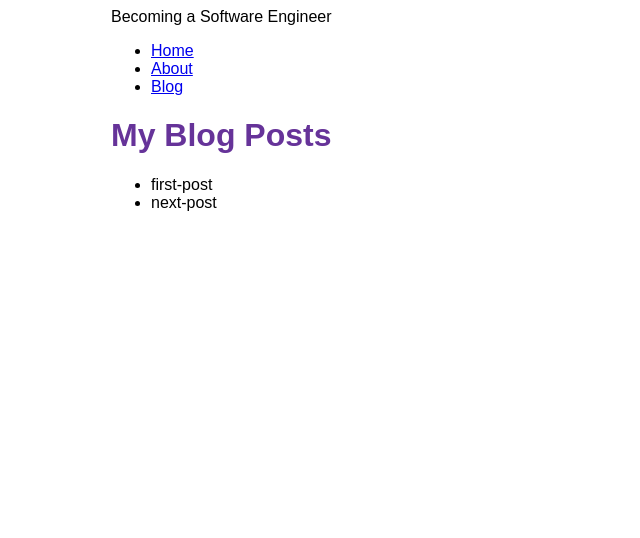
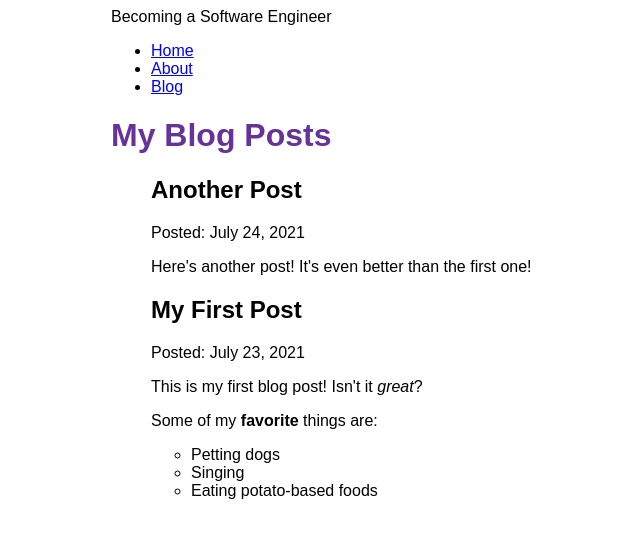
Before and after one commit to Rhianna20/bloop, a Gatsby site: page /blog in a window 1280 px wide. Shown: the whole page, without its empty margins (279-919 px from the left). Built offline with nearby package versions, Linux system fonts and the light colour scheme; Gatsby itself is replaced by a stand-in of ours.

Commit message:
Finished Gatsby Tutorial Part 5

```diff
--- a/blog/first-post.mdx
+++ b/blog/first-post.mdx
@@ -0,0 +1,12 @@
+---
+title: "My First Post"
+date: "2021-07-23"
+---
+
+This is my first blog post! Isn't it *great*?
+
+Some of my **favorite** things are:
+
+* Petting dogs
+* Singing
+* Eating potato-based foods
--- a/blog/next-post.mdx
+++ b/blog/next-post.mdx
@@ -0,0 +1,6 @@
+---
+title: "Another Post"
+date: "2021-07-24"
+---
+
+Here's another post! It's even better than the first one!
--- a/gatsby-config.js
+++ b/gatsby-config.js
@@ -14,5 +14,6 @@ module.exports = {
       path: `${__dirname}/blog`,
     }
   },
+  "gatsby-plugin-mdx",
   ],
 };
--- a/package.json
+++ b/package.json
@@ -15,10 +15,13 @@
     "clean": "gatsby clean"
   },
   "dependencies": {
+    "@mdx-js/mdx": "^1.6.22",
+    "@mdx-js/react": "^1.6.22",
     "babel-plugin-styled-components": "^1.13.2",
     "gatsby": "^3.13.0",
     "gatsby-plugin-gatsby-cloud": "^3.1.0",
     "gatsby-plugin-image": "^1.13.0",
+    "gatsby-plugin-mdx": "^2.14.0",
     "gatsby-plugin-sharp": "^3.13.0",
     "gatsby-plugin-styled-components": "^4.13.0",
     "gatsby-source-filesystem": "^3.13.0",
--- a/src/pages/blog.js
+++ b/src/pages/blog.js
@@ -1,15 +1,20 @@
 import * as React from 'react'
 import { graphql } from 'gatsby'
+import { MDXRenderer } from 'gatsby-plugin-mdx'
 import Layout from '../pages/layout'
 const BlogPage = ({ data }) => {
   return (
     <Layout pageTitle="My Blog Posts">
        <ul>
-      {
-        data.allFile.nodes.map(node => (
-          <li key={node.name}>
-            {node.name}
-          </li>
+       {
+        data.allMdx.nodes.map((node) => (
+          <article key={node.id}>
+            <h2>{node.frontmatter.title}</h2>
+            <p>Posted: {node.frontmatter.date}</p>
+            <MDXRenderer>
+              {node.body}
+            </MDXRenderer>
+          </article>
         ))
       }
       </ul>
@@ -18,11 +23,17 @@ const BlogPage = ({ data }) => {
 }
 export const query = graphql`
   query {
-    allFile {
+    allMdx(sort: {fields: frontmatter___date, order: DESC}) {
       nodes {
-        name
+        frontmatter {
+          date(formatString: "MMMM D, YYYY")
+          title
+        }
+        id
+        body
       }
     }
   }
 `
+
 export default BlogPage
```
Also changed, not shown: 1 other file.
